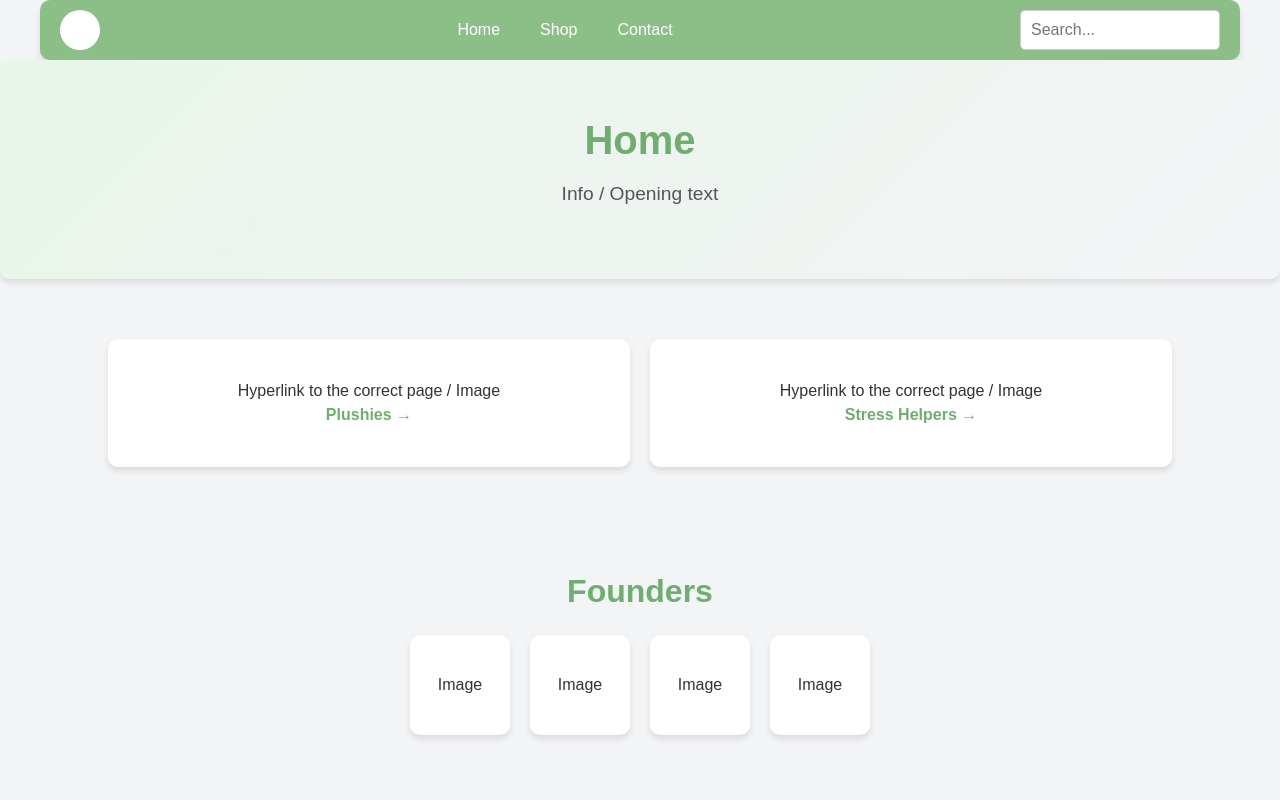
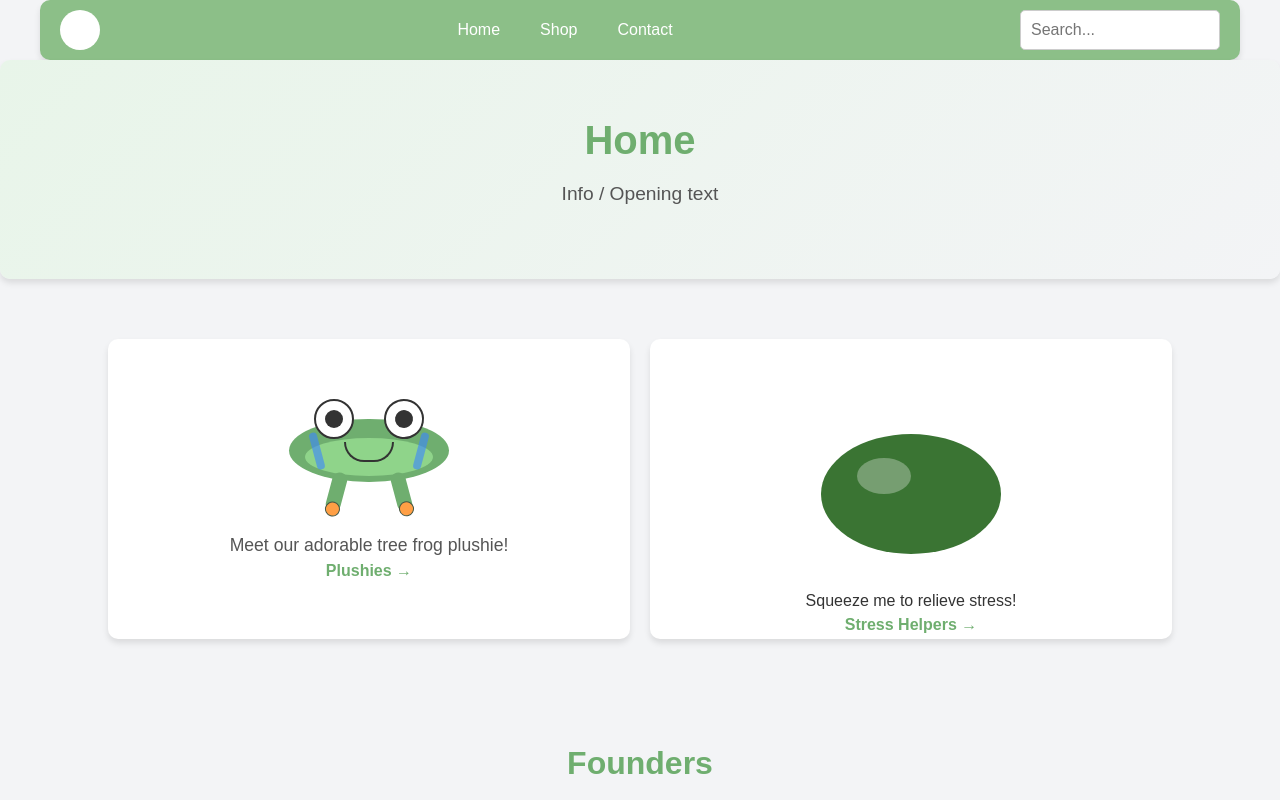
Before and after one commit to Jacks-orgi/Frog-Store, a React (Vite) app: page / in a window 1280 px wide. Shown: the top 800 px of the page. Built offline with nearby package versions, Linux system fonts and the light colour scheme.

Commit message:
Added icons
Took some creative liberty

```diff
--- a/src/App.jsx
+++ b/src/App.jsx
@@ -4,6 +4,8 @@ import Footer from './components/Footer/Footer';
 import Founders from './components/Founders/Founders';
 import Header from './components/Header/Header';
 import LinkCard from './components/LinkCard/LinkCard';
+import PlushieCardContent from './components/LinkCard/PlushieCardContent';
+import SquishyCardContent from './components/LinkCard/SquishyCardContent';
 import Mission from './components/Mission/Mission';
 import Navbar from './components/Navbar/Navbar';
 
@@ -14,8 +16,12 @@ function App() {
       <Header />
       <div className="content">
         <div className="links-section">
-          <LinkCard title="Plushies" link="#" />
-          <LinkCard title="Stress Helpers" link="#" />
+          <LinkCard title="Plushies" link="#">
+            <PlushieCardContent />
+          </LinkCard>
+          <LinkCard title="Stress Helpers" link="#">
+            <SquishyCardContent />
+          </LinkCard>
         </div>
         <Founders />
         <Mission />
--- a/src/components/LinkCard/LinkCard.css
+++ b/src/components/LinkCard/LinkCard.css
@@ -1,9 +1,13 @@
 .link-card {
     background-color: #ffffff;
-    padding: 40px;
+    padding: 80px; /* Doubled from 40px */
     text-align: center;
     border-radius: 10px;
     width: 45%;
+    height: 300px; /* Added explicit height */
+    display: flex;
+    flex-direction: column;
+    justify-content: space-between;
     box-shadow: 0 4px 6px rgba(0, 0, 0, 0.1);
     transition: transform 0.3s ease, box-shadow 0.3s ease;
 }
--- a/src/components/LinkCard/LinkCard.jsx
+++ b/src/components/LinkCard/LinkCard.jsx
@@ -1,10 +1,10 @@
 import React from 'react';
 import './LinkCard.css';
 
-const LinkCard = ({ title, link }) => {
+const LinkCard = ({ title, link, children }) => {
   return (
     <div className="link-card">
-      <p>Hyperlink to the correct page / Image</p>
+      {children}
       <a href={link}>{title} →</a>
     </div>
   );
--- /dev/null
+++ b/src/components/LinkCard/PlushieCardContent.css
@@ -0,0 +1,155 @@
+.plushie-card-content {
+  display: flex;
+  flex-direction: column;
+  align-items: center;
+  justify-content: space-between;
+  height: 100%;
+  gap: 20px;
+}
+
+.plushie {
+  width: 160px; /* Increased width */
+  height: 160px; /* Made height equal to width for a perfect circle */
+  background-color: #6fae6f;
+  border-radius: 50%; /* Ensures the body is perfectly round */
+  position: relative;
+  box-sizing: border-box; /* Ensures padding/margin doesn't distort the shape */
+}
+
+/* Left stripe */
+.plushie::before {
+  content: '';
+  position: absolute;
+  top: 20%;
+  left: 15%;
+  width: 8px;
+  height: 60%;
+  background-color: #3a86ff;
+  border-radius: 4px;
+  transform: rotate(-15deg); /* Tilts the stripe outward */
+  opacity: 0.6;
+  z-index: 1;
+}
+
+/* Right stripe */
+.plushie::after {
+  content: '';
+  position: absolute;
+  top: 20%;
+  right: 15%;
+  width: 8px;
+  height: 60%;
+  background-color: #3a86ff;
+  border-radius: 4px;
+  transform: rotate(15deg); /* Tilts the stripe outward */
+  opacity: 0.6;
+  z-index: 1;
+}
+
+/* Move the belly styling to a new class to avoid pseudo-element conflicts */
+.plushie-belly {
+  content: '';
+  position: absolute;
+  bottom: 10%;
+  left: 50%;
+  transform: translateX(-50%);
+  width: 80%;
+  height: 60%;
+  background-color: #8fd48a;
+  border-radius: 50%;
+}
+
+.frog-eyes {
+  position: absolute;
+  top: -20px; /* Raised eyes */
+  left: 50%;
+  transform: translateX(-50%);
+  display: flex;
+  gap: 30px; /* Increased gap between eyes */
+  z-index: 2;
+}
+
+.googly-eye {
+  width: 40px; /* Increased eye size */
+  height: 40px;
+  background-color: white;
+  border-radius: 50%;
+  position: relative;
+  display: flex;
+  align-items: center;
+  justify-content: center;
+  border: 2px solid #333;
+}
+
+.googly-eye:last-child {
+  transform: rotate(10deg);
+}
+
+.googly-eye-pupil {
+  width: 18px;
+  height: 18px;
+  background-color: #333;
+  border-radius: 50%;
+  position: absolute;
+  transition: transform 0.1s ease;
+}
+
+.frog-mouth {
+  position: absolute;
+  bottom: 20px; /* Adjusted position */
+  left: 50%;
+  transform: translateX(-50%);
+  width: 50px; /* Wider mouth */
+  height: 20px;
+  border: 2px solid #333;
+  border-top: none;
+  border-radius: 0 0 50px 50px;
+  background-color: transparent;
+  z-index: 2;
+}
+
+/* Adjust leg positioning */
+.frog-legs {
+  position: absolute;
+  bottom: -20px; /* Moved legs down */
+  left: 50%;
+  transform: translateX(-50%);
+  display: flex;
+  gap: 50px; /* Increased gap between legs */
+  z-index: 2;
+  height: 30px; /* Added fixed height */
+}
+
+.leg {
+  width: 15px; /* Slightly thicker legs */
+  height: 40px; /* Longer legs */
+  background-color: #6fae6f;
+  border-radius: 10px;
+  position: relative;
+  transform: rotate(15deg); /* Adjusted angle */
+}
+
+.leg:last-child {
+  transform: rotate(-15deg);
+}
+
+.toe {
+  width: 15px;
+  height: 15px;
+  background-color: #ff9f45; /* Orange toes */
+  border-radius: 50%;
+  position: absolute;
+  bottom: -5px;
+  left: 50%;
+  transform: translateX(-50%);
+  border: 1px solid #445543;
+}
+
+/* Add margin to text to prevent overlap */
+.plushie-card-content p {
+  color: #555;
+  font-size: 1.1em;
+  text-align: center;
+  margin: 30px 0 0 0; /* Added top margin */
+  z-index: 1; /* Ensure text stays on top */
+}
--- /dev/null
+++ b/src/components/LinkCard/PlushieCardContent.jsx
@@ -0,0 +1,66 @@
+import React, { useEffect, useState } from 'react';
+import './PlushieCardContent.css';
+
+const PlushieCardContent = () => {
+  const [eyePosition, setEyePosition] = useState({ x: 0, y: 0 });
+
+  useEffect(() => {
+    const handleMouseMove = (e) => {
+      const eyes = document.getElementsByClassName('googly-eye-pupil');
+      Array.from(eyes).forEach((eye) => {
+        const rect = eye.getBoundingClientRect();
+        const eyeCenterX = rect.left + rect.width / 2;
+        const eyeCenterY = rect.top + rect.height / 2;
+
+        const angle = Math.atan2(e.clientY - eyeCenterY, e.clientX - eyeCenterX);
+        const distance = Math.min(5, Math.hypot(e.clientX - eyeCenterX, e.clientY - eyeCenterY) / 20);
+
+        setEyePosition({
+          x: Math.cos(angle) * distance,
+          y: Math.sin(angle) * distance,
+        });
+      });
+    };
+
+    window.addEventListener('mousemove', handleMouseMove);
+    return () => window.removeEventListener('mousemove', handleMouseMove);
+  }, []);
+
+  return (
+    <div className="plushie-card-content">
+      <div className="plushie">
+      <div className="plushie-belly"></div>
+        <div className="frog-eyes">
+          <div className="googly-eye">
+            <div
+              className="googly-eye-pupil"
+              style={{
+                transform: `translate(${eyePosition.x}px, ${eyePosition.y}px)`,
+              }}
+            />
+          </div>
+          <div className="googly-eye">
+            <div
+              className="googly-eye-pupil"
+              style={{
+                transform: `translate(${eyePosition.x}px, ${eyePosition.y}px)`,
+              }}
+            />
+          </div>
+        </div>
+        <div className="frog-mouth"></div>
+        <div className="frog-legs">
+          <div className="leg">
+            <div className="toe"></div>
+          </div>
+          <div className="leg">
+            <div className="toe"></div>
+          </div>
+        </div>
+      </div>
+      <p>Meet our adorable tree frog plushie!</p>
+    </div>
+  );
+};
+
+export default PlushieCardContent;
--- /dev/null
+++ b/src/components/LinkCard/SquishyCardContent.css
@@ -0,0 +1,12 @@
+.squishy-card-content {
+    display: flex;
+    flex-direction: column;
+    align-items: center;
+    gap: 10px; /* Reduced from 20px */
+    margin-top: -20px; /* Added negative margin to move content up */
+}
+
+.squishy-card-content p {
+    color: #555;
+    font-size: 1.1em;
+}
--- /dev/null
+++ b/src/components/LinkCard/SquishyCardContent.jsx
@@ -0,0 +1,13 @@
+import React from 'react';
+import SquishyBall from '../SquishyBall/SquishyBall';
+
+const SquishyCardContent = () => {
+  return (
+    <div className="squishy-card-content">
+      <SquishyBall />
+      <p>Squeeze me to relieve stress!</p>
+    </div>
+  );
+};
+
+export default SquishyCardContent;
--- /dev/null
+++ b/src/components/SquishyBall/SquishyBall.css
@@ -0,0 +1,29 @@
+.squishy-ball {
+    width: 150px; /* Increased from 100px */
+    height: 150px; /* Increased from 100px */
+    background-color: #2d5a27;
+    border-radius: 50%;
+    position: relative;
+    transition: all 0.5s ease;
+    margin: 0 auto 20px; /* Changed from margin: 20px auto */
+}
+
+.ball-highlight {
+    position: absolute;
+    width: 45px; /* Increased from 30px */
+    height: 45px; /* Increased from 30px */
+    background: rgba(255, 255, 255, 0.3);
+    border-radius: 50%;
+    top: 20%;
+    left: 20%;
+}
+
+.squishy-ball.squished {
+    transform: scale(1.2, 0.8);
+    background-color: #3a7433;
+}
+
+.squishy-ball:hover {
+    cursor: pointer;
+    transform: scale(1.1);
+}
--- /dev/null
+++ b/src/components/SquishyBall/SquishyBall.jsx
@@ -0,0 +1,22 @@
+import React, { useEffect, useState } from 'react';
+import './SquishyBall.css';
+
+const SquishyBall = () => {
+  const [isSquished, setIsSquished] = useState(false);
+
+  useEffect(() => {
+    const interval = setInterval(() => {
+      setIsSquished(prev => !prev);
+    }, 1000);
+
+    return () => clearInterval(interval);
+  }, []);
+
+  return (
+    <div className={`squishy-ball ${isSquished ? 'squished' : ''}`}>
+      <div className="ball-highlight"></div>
+    </div>
+  );
+};
+
+export default SquishyBall;
```
Lines whose indentation alone changed are shown as unchanged.
